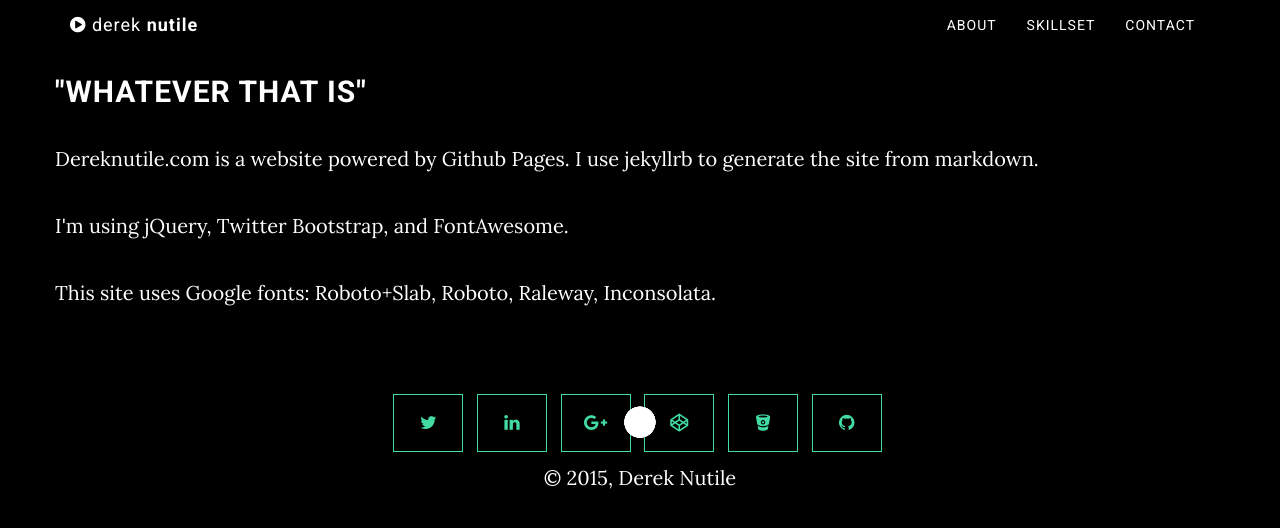
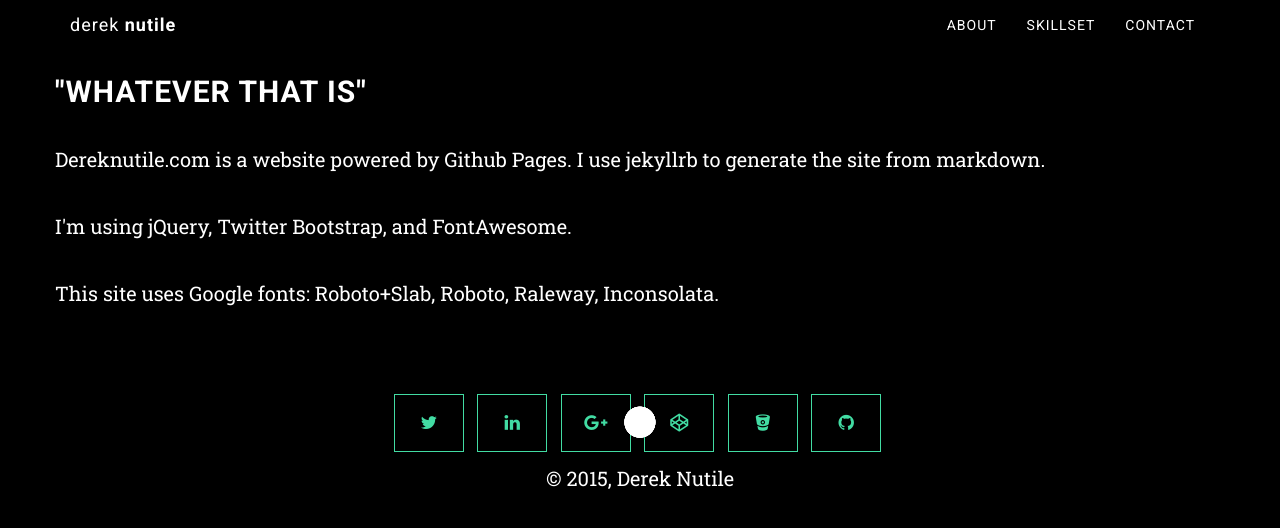
Before and after one commit to dereknutile/dereknutile.github.io, a Jekyll site: the page built from colophon/index.html, in a window 1280 px wide. Shown: the top 528 px of the page. Built offline with Jekyll 4.4.1, drawn with Linux system fonts in a browser that asks for light colours.

Commit message:
Adds styling to index and navigation.

```diff
--- a/_includes/common/main_navigation.html
+++ b/_includes/common/main_navigation.html
@@ -7,7 +7,7 @@
                 <i class="fa fa-bars"></i>
             </button>
             <a class="navbar-brand page-scroll" href="#page-top">
-                <i class="fa fa-play-circle"></i>  <span class="light">Derek</span> Nutile
+                <span class="light">Derek</span> Nutile
             </a>
         </div>
 
--- a/assets/css/main.scss
+++ b/assets/css/main.scss
@@ -3,13 +3,13 @@
 ---
 @charset "utf-8";
 
-@import url(http://fonts.googleapis.com/css?family=Lora:400,700,400italic,700italic);
 @import url(https://fonts.googleapis.com/css?family=Roboto:400,300,100,700);
+@import url(https://fonts.googleapis.com/css?family=Roboto+Slab:400,100,700);
 
 body {
     width: 100%;
     height: 100%;
-    font-family: Lora,"Helvetica Neue",Helvetica,Arial,sans-serif;
+    font-family: "Roboto Slab","Helvetica Neue",Helvetica,Arial,sans-serif;
     color: #fff;
     background-color: #000;
 }
@@ -150,7 +150,7 @@
     padding: 100px 0;
     // text-align: center;
     color: #fff;
-    // background: url(../img/intro-bg.jpg) no-repeat bottom center scroll;
+    background: url(../img/bg.jpg) no-repeat bottom center scroll;
     background-color: #001;
     -webkit-background-size: cover;
     -moz-background-size: cover;
@@ -189,18 +189,26 @@
 }
 
 .btn-circle {
-    width: 70px;
-    height: 70px;
     margin-top: 15px;
-    padding: 7px 16px;
+    padding: 12px 24px;
     border: 2px solid #fff;
-    border-radius: 100%!important;
-    font-size: 40px;
+    font-size: 24px;
     color: #fff;
     background: 0 0;
     -webkit-transition: background .3s ease-in-out;
     -moz-transition: background .3s ease-in-out;
     transition: background .3s ease-in-out;
+}
+
+@media(max-width:768px) {
+    .btn-circle {
+        margin-top: 15px;
+        padding: 8px 16px;
+        border: 2px solid #fff;
+        font-size: 18px;
+        color: #fff;
+        background: 0 0;
+    }
 }
 
 .btn-circle:hover,
--- a/index.html
+++ b/index.html
@@ -11,7 +11,7 @@
                     <h1 class="brand-heading">Developer</h1>
                     <p class="intro-text">Hi, I'm Derek.<br />I've been around technology since the early 90's and consider myself a pretty well rounded technologist with a strength for efficiency and automation and a passion for making web applications.</p>
                     <a href="#about" class="btn btn-circle page-scroll">
-                        <i class="fa fa-long-arrow-down animated"></i>
+                        <i class="fa fa-long-arrow-down animated"></i>&nbsp;About Me
                     </a>
                 </div>
             </div>
```
